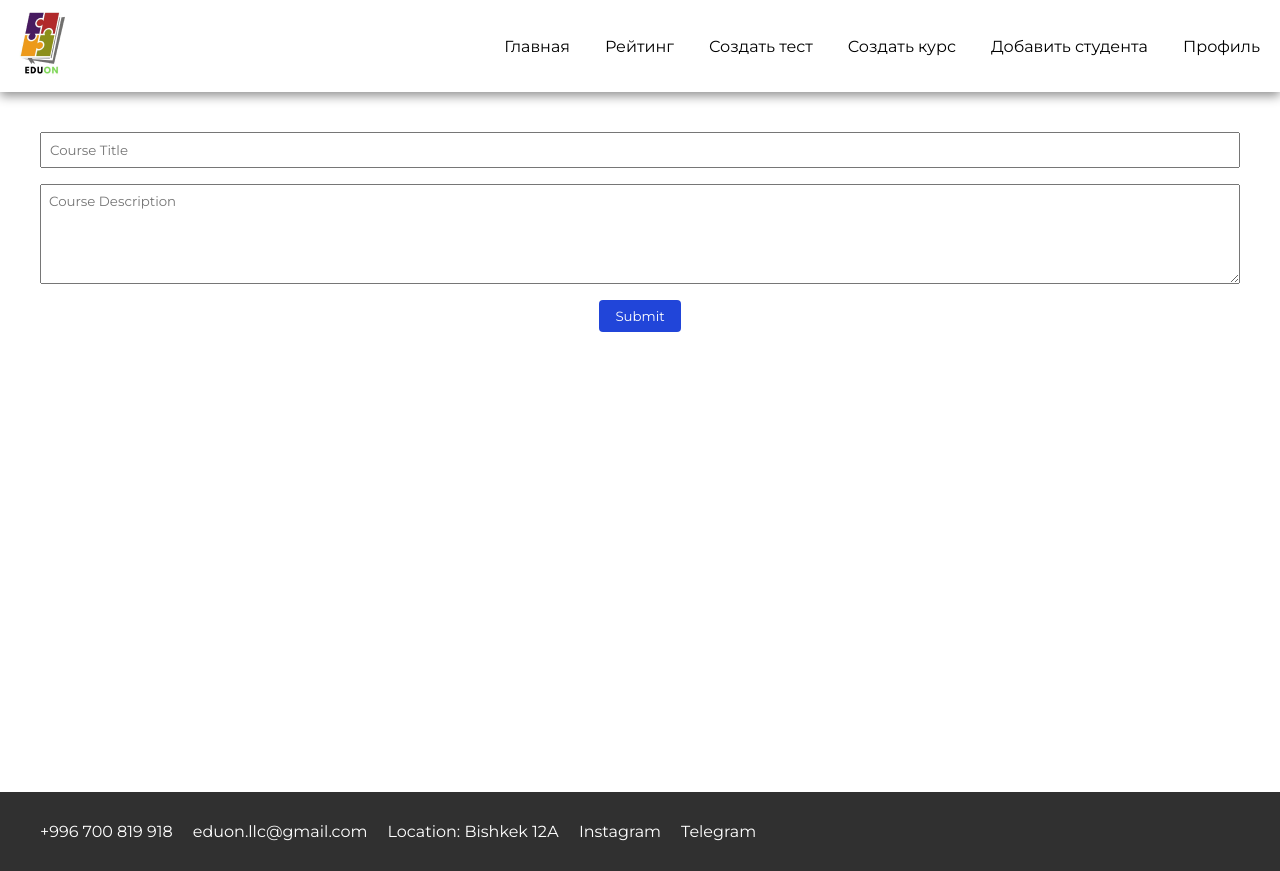
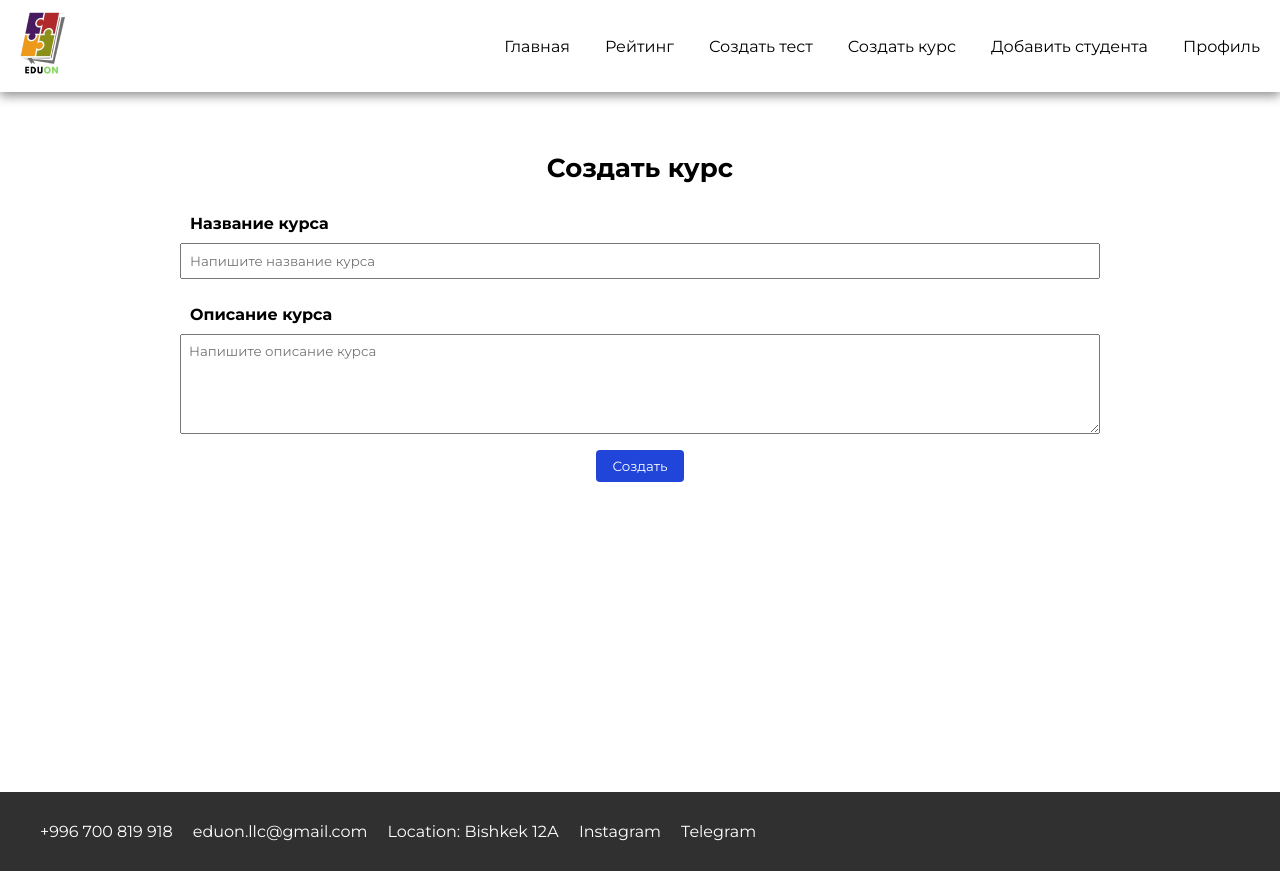
Before and after one commit to BaitemirAsanbaev/ORT, a React (Create React App) app: page /create-course in a window 1280 px wide. Built offline with nearby package versions, Linux system fonts and the light colour scheme; sample sign-in values are in the browser's storage.

Commit message:
placeholders and labels

```diff
--- a/src/components/QuestionEditor/QuestionEditor.jsx
+++ b/src/components/QuestionEditor/QuestionEditor.jsx
@@ -1,5 +1,5 @@
 import React from "react";
-import styles from './QuestionEditor.module.scss'
+import styles from "./QuestionEditor.module.scss";
 
 const QuestionEditor = ({ questions, setQuestions }) => {
   const handleQuestionChange = (index, event) => {
@@ -10,7 +10,8 @@ const QuestionEditor = ({ questions, setQuestions }) => {
 
   const handleAnswerChange = (questionIndex, answerIndex, event) => {
     const updatedQuestions = [...questions];
-    updatedQuestions[questionIndex].answers[answerIndex].answer = event.target.value;
+    updatedQuestions[questionIndex].answers[answerIndex].answer =
+      event.target.value;
     setQuestions(updatedQuestions);
   };
 
@@ -55,6 +56,7 @@ const QuestionEditor = ({ questions, setQuestions }) => {
         <div key={questionIndex}>
           <label htmlFor={`question-${questionIndex}`}>Вопрос:</label>
           <input
+            placeholder="Напишите вопрос"
             type="text"
             id={`question-${questionIndex}`}
             value={question.question}
@@ -74,25 +76,38 @@ const QuestionEditor = ({ questions, setQuestions }) => {
                 Ответ {answerIndex + 1}:
               </label>
               <input
+                placeholder="Напишите вариант ответа"
                 type="text"
                 id={`answer-${questionIndex}-${answerIndex}-text`}
                 value={answer.answer}
-                onChange={(e) => handleAnswerChange(questionIndex, answerIndex, e)}
+                onChange={(e) =>
+                  handleAnswerChange(questionIndex, answerIndex, e)
+                }
                 required
               />
               {answerIndex + 1 < question.answers.length && (
-                <button type="button" onClick={() => removeAnswerOption(questionIndex, answerIndex)}>
+                <button
+                  type="button"
+                  onClick={() => removeAnswerOption(questionIndex, answerIndex)}
+                >
                   Удалить вариант
                 </button>
               )}
             </div>
           ))}
           {question.answers.length < 6 && (
-            <button type="button" onClick={() => addAnswerOption(questionIndex)}>
+            <button
+              type="button"
+              onClick={() => addAnswerOption(questionIndex)}
+            >
               Добавить вариант
             </button>
           )}
-          <button type="button" className={styles.removeBtn} onClick={() => removeQuestion(questionIndex)}>
+          <button
+            type="button"
+            className={styles.removeBtn}
+            onClick={() => removeQuestion(questionIndex)}
+          >
             Удалить вопрос
           </button>
         </div>
--- a/src/pages/CreateCourse/CreateCourse.js
+++ b/src/pages/CreateCourse/CreateCourse.js
@@ -20,18 +20,23 @@ const navigate = useNavigate()
 
   return (
     <div className={styles.CreateCourse}>
+      <h1>Создать курс</h1>
+      <label htmlFor="coursetitle">Название курса</label>
       <input
+      id="coursetitle"
         type="text"
         value={title}
         onChange={(e) => setTitle(e.target.value)}
-        placeholder="Course Title"
+        placeholder="Напишите название курса"
       />
+      <label htmlFor="coursedes">Описание курса</label>
       <textarea
+      id="coursedes"
         value={description}
         onChange={(e) => setDescription(e.target.value)}
-        placeholder="Course Description"
+        placeholder="Напишите описание курса"
       ></textarea>
-      <button onClick={handleSubmit}>Submit</button>
+      <button onClick={handleSubmit}>Создать</button>
     </div>
   );
 }
--- a/src/pages/CreateCourse/CreateCourse.module.scss
+++ b/src/pages/CreateCourse/CreateCourse.module.scss
@@ -5,8 +5,18 @@
     flex-direction: column;
     align-items: center;
     padding: 40px;
+    max-width: 1000px;
+    margin: 0 auto;
   }
-
+  h1{
+    font-size: 26px;
+    margin: 20px 0;
+  }
+  label{
+    font-weight: bold;
+    align-self: flex-start;
+    margin: 10px;
+  }
   .CreateCourse input[type="text"],
   .CreateCourse textarea {
     width: 100%;
--- a/src/pages/CreateStudent/CreateStudent.module.scss
+++ b/src/pages/CreateStudent/CreateStudent.module.scss
@@ -6,6 +6,7 @@
     padding: 20px;
     border: 1px solid #ccc;
     border-radius: 5px;
+    margin-top: 70px;
   }
 
   .create-student-container h2 {
--- a/src/pages/CreateTest/CreateTest.jsx
+++ b/src/pages/CreateTest/CreateTest.jsx
@@ -59,6 +59,7 @@ export default function CreateTest() {
         <label htmlFor="videoTitle">Заголовок видео:</label>
         <input
           type="text"
+          placeholder="Напишите заголовок видео"
           id="videoTitle"
           value={videoTitle}
           onChange={(e) => setVideoTitle(e.target.value)}
@@ -74,6 +75,8 @@ export default function CreateTest() {
         />
         <label htmlFor="videoDescription">Описание видео:</label>
         <textarea
+
+        placeholder="Напишите описание видео"
           id="videoDescription"
           value={videoDescription}
           onChange={(e) => setVideoDescription(e.target.value)}
@@ -85,6 +88,7 @@ export default function CreateTest() {
       <form onSubmit={handleSubmit} encType="multipart/form-data">
         <label htmlFor="title">Название:</label>
         <input
+          placeholder="Напишите название теста"
           type="text"
           id="title"
           value={title}
@@ -94,6 +98,7 @@ export default function CreateTest() {
         />
         <label htmlFor="description">Описание:</label>
         <textarea
+        placeholder="Напишите описание теста"
           id="description"
           value={description}
           onChange={(e) => setDescription(e.target.value)}
--- a/src/pages/MyResults/MyResults.jsx
+++ b/src/pages/MyResults/MyResults.jsx
@@ -23,7 +23,7 @@ export default function MyResults() {
 
   return (
     <div className={styles.resultsContainer}>
-      <h2>My Results</h2>
+      <h2>Мои результаты</h2>
       {results.length > 0 ? (
         <ul>
           {results.map((result, index) => (
@@ -35,7 +35,7 @@ export default function MyResults() {
           ))}
         </ul>
       ) : (
-        <p className={styles.noResults}>No results available.</p>
+        <p className={styles.noResults}>Нет доступных результатов</p>
       )}
     </div>
   );
--- a/src/pages/Rating/Rating.jsx
+++ b/src/pages/Rating/Rating.jsx
@@ -57,13 +57,13 @@ const Rating = () => {
       <div className={styles.controls}>
         {/* Sort Order Dropdown */}
         <select value={sortOrder} onChange={handleSortOrderChange}>
-          <option value="default">Default</option>
-          <option value="asc">Ascending</option>
-          <option value="desc">Descending</option>
+          <option value="default">По умолчанию</option>
+          <option value="asc">Наименьшие</option>
+          <option value="desc">Наибольшие</option>
         </select>
 
         <select value={selectedTestName} onChange={handleTestNameChange}>
-          <option value="">All Tests</option>
+          <option value="">Все тесты</option>
           {testResults
             .filter(
               (result, index, self) =>
@@ -105,10 +105,10 @@ const Rating = () => {
             </table>
           </div>
         ) : (
-          <p className={styles.noResults}>No test results available.</p>
+          <p className={styles.noResults}>Нет доступных результатов теста</p>
         )
       ) : (
-        <p className={styles.loading}>Loading...</p>
+        <p className={styles.loading}>Загрузка...</p>
       )}
     </div>
   );
```
